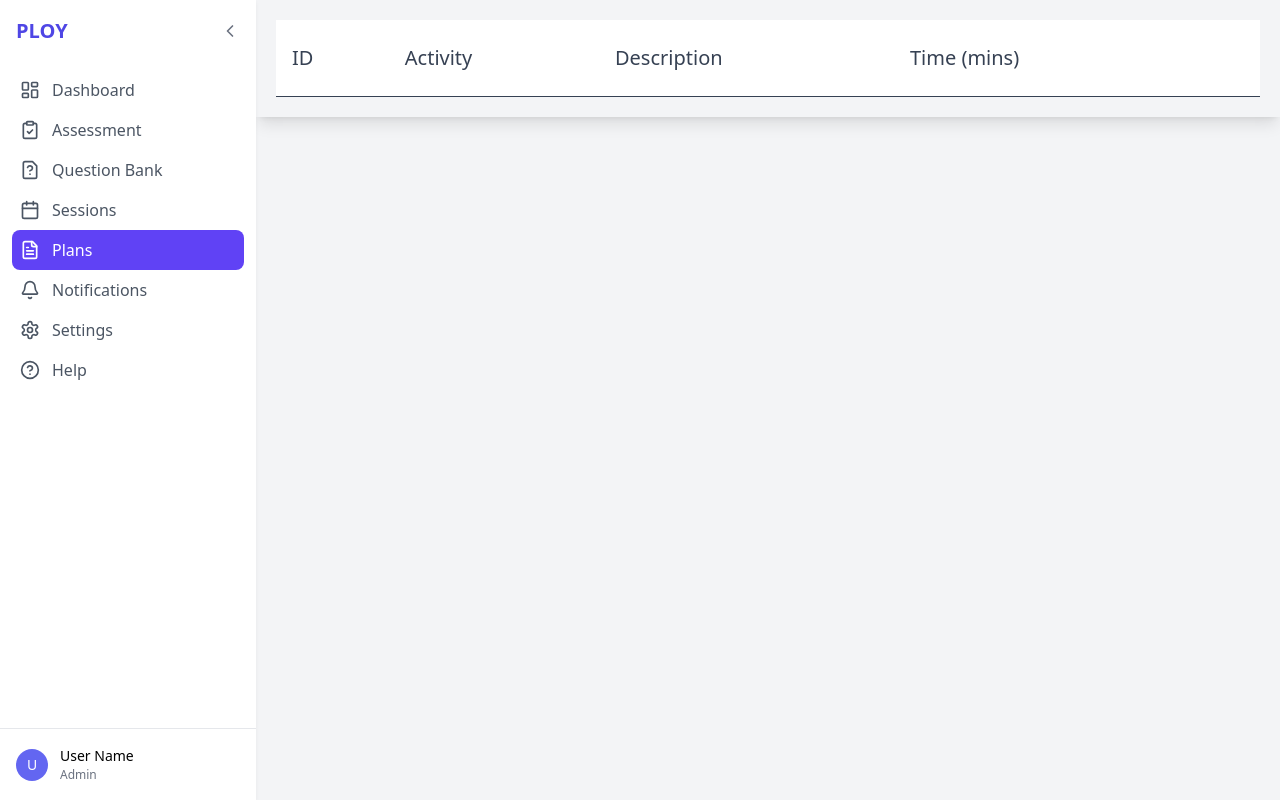
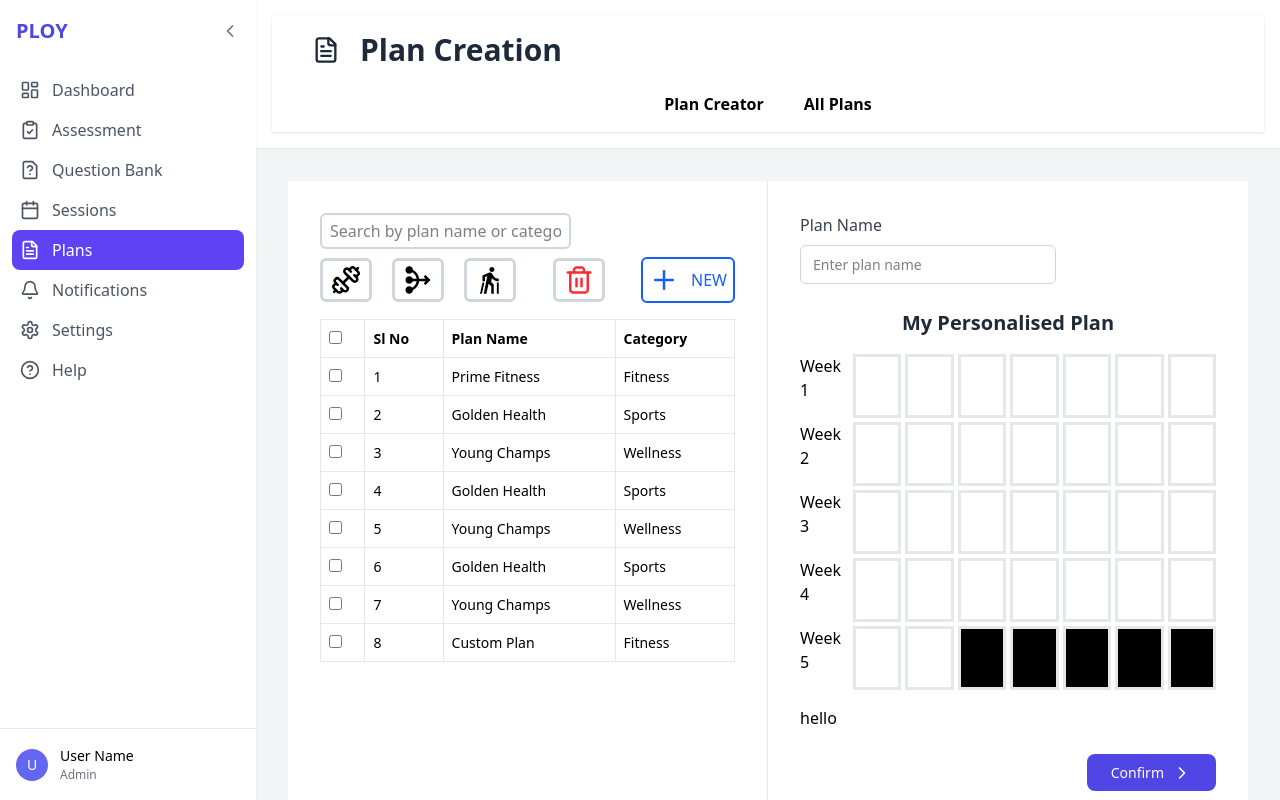
Before and after one commit to AnIrUdHtEmBe/LazyIdli-playOs-July_4-Assesment, a React (Vite) app: page /plans in a window 1280 px wide. Built offline with nearby package versions, Linux system fonts and the light colour scheme.

Commit message:
changes in plan page

```diff
--- a/src/Pages/PlanCreation.tsx
+++ b/src/Pages/PlanCreation.tsx
@@ -6,7 +6,6 @@ import "./PlanCreation.css"; // Import the CSS file
 import {
   Mediation,
   NordicWalking,
-  RunningWithErrors,
 } from "@mui/icons-material";
 
 function PlanCreation() {
--- a/src/Pages/PlansPage.tsx
+++ b/src/Pages/PlansPage.tsx
@@ -1,23 +1,10 @@
-import React from 'react'
-import Header from "../planPageComponent/Header"
-
-import AllSession from '../planPageComponent/SessionPage'
-import Calender from '../planPageComponent/Calender'
-import PagePreview from '../planPageComponent/planPagePreview'
-import AllPlans from '../planPageComponent/AllPlans'
+import React from "react";
+import Header from "../planPageComponent/Header";
+import PagePreview from "../planPageComponent/PlanPagePreview";
+import AllPlans from "../planPageComponent/AllPlans";
+import SessionPage from "../planPageComponent/SessionPage";
 function PlansPage() {
-  return (
-
-    <div>
-      {/* <Header/> */}
-      <PagePreview/>
-      {/* <AllPlans/> */}
-      {/* <div className='flex '>
-      <AllSession/>
-      <Calender/>
-      </div>  */}
-    </div>
-  )
+  return <SessionPage />;
 }
 
-export default PlansPage
+export default PlansPage;
--- a/src/planPageComponent/Calender.tsx
+++ b/src/planPageComponent/Calender.tsx
@@ -18,7 +18,7 @@ export default function Calendar() {
   };
 
   return (
-    <div className="p-4 bg-white rounded-lg shadow-md w-1/2 l max-w-[900px]">
+    <div className="p-4 bg-white rounded-lg shadow-md w-1/2">
       <input
         type="text"
         placeholder="Plan Name"
--- /dev/null
+++ b/src/planPageComponent/SessionPage.css
@@ -0,0 +1,212 @@
+/* Root container */
+.responses-root {
+  display: flex;
+  flex-direction: column;
+  /* allow natural growth rather than forcing exact viewport height */
+  min-height: 100vh;
+}
+
+/* Sticky header */
+.sticky-header {
+  position: sticky;
+  top: 0;
+  background-color: #ffffff;
+  z-index: 10;
+  padding: 1rem;
+  border-bottom: 1px solid #e5e7eb;
+}
+
+/* Main container */
+.main-container {
+  display: flex;
+  flex-direction: row;
+  flex: 1;
+  padding: 2rem;
+  border-radius: 0.5rem;
+  /* allow vertical scrolling when content overflows */
+  overflow-y: auto;
+}
+
+/* Stack panels on narrow screens */
+@media (max-width: 768px) {
+  .main-container {
+    flex-direction: column;
+  }
+}
+
+/* Left panel */
+.left-panel {
+  width: 50%;
+  background-color: #ffffff;
+  padding: 2rem;
+  display: flex;
+  flex-direction: column;
+  overflow-y: auto;
+  border-right: 1px solid #e5e7eb;
+}
+@media (max-width: 768px) {
+  .left-panel {
+    width: 100%;
+    padding: 1rem;
+    border-right: none;
+    border-bottom: 1px solid #e5e7eb;
+  }
+}
+
+/* Top bar */
+.top-bar {
+  display: flex;
+  flex-wrap: wrap;
+  gap: 0.5rem;
+  justify-content: space-between;
+  align-items: center;
+  margin-bottom: 1rem;
+}
+
+
+
+.delete-button {
+  background-color: #ef4444;
+  color: #ffffff;
+}
+.delete-button:disabled {
+  background-color: #fca5a5;
+  cursor: not-allowed;
+}
+
+/* Table container */
+.table-container {
+  overflow-x: auto;
+}
+.plans-table {
+  width: 100%;
+  border-collapse: collapse;
+  font-size: 0.875rem;
+}
+.plans-table th,
+.plans-table td {
+  padding: 0.5rem;
+  border: 1px solid #e5e7eb;
+  text-align: left;
+}
+.table-row:hover {
+  background-color: #f9fafb;
+}
+
+/* Right panel */
+.right-panel {
+  flex: 1;
+  padding: 2rem;
+  background-color: #ffffff;
+  overflow-y: auto;
+}
+@media (max-width: 768px) {
+  .right-panel {
+    padding: 1rem;
+  }
+}
+
+/* Plan details */
+.plan-details {
+  display: flex;
+  flex-direction: column;
+  gap: 1.5rem;
+}
+
+/* Plan name input */
+.plan-name-input label {
+  display: block;
+  margin-bottom: 0.5rem;
+  font-weight: 500;
+  color: #374151;
+}
+.plan-name-input input {
+  width: 100%;
+  max-width: 16rem;
+  padding: 0.5rem 0.75rem;
+  border: 1px solid #d1d5db;
+  border-radius: 0.375rem;
+  font-size: 0.875rem;
+}
+
+/* Calendar */
+.calendar {
+  display: flex;
+  flex-direction: column;
+  gap: 1rem;
+}
+.calendar-header {
+  display: flex;
+  justify-content: center;
+  align-items: center;
+}
+.calendar-header h2 {
+  font-size: 1.25rem;
+  font-weight: 600;
+  color: #1f2937;
+}
+.calendar-grid {
+  display: grid;
+  grid-template-columns: 1fr repeat(7, 1fr);
+  gap: 0.25rem;
+}
+
+.week-label {
+  font-weight: bold;
+  display: flex;
+  align-items: center;
+  justify-content: center;
+  background-color: #f3f4f6; /* light gray */
+  padding: 0.5rem;
+}
+
+.calendar-cell {
+  height: 4rem;
+  border: 3px solid #e5e7eb;
+  background-color: #ffffff;
+}
+.calendar-cell.clickable {
+  cursor: pointer;
+  background-color: #f0f9ff;
+  border: 1px solid #d1e9ff;
+}
+.calendar-cell.clickable:hover {
+  background-color: #6d6f70;
+}
+
+.calendar-cell.disabled {
+  pointer-events: none;
+  opacity: 0.5;
+  cursor: not-allowed;
+}
+
+
+.assigned-plan {
+  font-size: 0.75rem;
+  color: #333;
+}
+.calendar-cell.empty {
+  background-color: black;
+}
+
+/* Confirm button */
+.confirm-button {
+  display: flex;
+  justify-content: flex-end;
+
+}
+.confirm-button button {
+  display: flex;
+  align-items: center;
+  gap: 0.5rem;
+  padding: 0.5rem 1.5rem;
+  background-color: #4f46e5;
+  color: #ffffff;
+  border: none;
+  border-radius: 0.5rem;
+  cursor: pointer;
+  font-size: 0.875rem;
+}
+.confirm-button button:hover {
+  background-color: #4338ca;
+}
--- a/src/planPageComponent/SessionPage.tsx
+++ b/src/planPageComponent/SessionPage.tsx
@@ -1,88 +1,245 @@
-import React, { useContext, useEffect, useState } from "react";
+import React, { useContext, useEffect, useRef, useState } from "react";
 import { DataContext } from "../store/DataContext";
-import { LucideEye, LucideTrash2, Plus, Dumbbell, } from "lucide-react"; // Replace with actual Lucide icons
+import { ChevronRight, Dumbbell, Plus, Trash2 } from "lucide-react";
+import "./SessionPage.css"; // Import the CSS file
 
-function AllSession() {
-  const context = useContext(DataContext);
+import { Mediation, NordicWalking } from "@mui/icons-material";
+import Header from "../planPageComponent/Header";
 
-  if (!context) return <div>Loading...</div>;
+function SessionPage() {
+  const { plans, setPlans } = useContext(DataContext)!;
+  const [planName, setPlanName] = useState("");
+  const [searchTerm, setSearchTerm] = useState("");
+  const checkboxRef = useRef<HTMLInputElement>(null);
+  const [selectedIds, setSelectedIds] = useState<number[]>([]);
 
-  const { sessions, setSessions } = context;
-  const [selectedSessions, setSelectedSessions] = useState<number[]>([]);
-  const [filterCategory, setFilterCategory] = useState<string>("All");
+  // grid and checked cell interaction
+  const [activePlan, setActivePlan] = useState(null);
+  const [gridAssignments, setGridAssignments] = useState<{
+    [key: number]: any;
+  }>({});
 
-  const toggleSelect = (index: number) => {
-    setSelectedSessions((prev) =>
-      prev.includes(index) ? prev.filter((i) => i !== index) : [...prev, index]
+  const filteredPlans = plans.filter(
+    (plan) =>
+      plan.planName.toLowerCase().includes(searchTerm.toLowerCase()) ||
+      plan.category.toLowerCase().includes(searchTerm.toLowerCase())
   );
+
+  const isAllSelected =
+    filteredPlans.length > 0 && selectedIds.length === filteredPlans.length;
+
+  useEffect(() => {
+    if (checkboxRef.current) {
+      checkboxRef.current.indeterminate =
+        selectedIds.length > 0 && selectedIds.length < filteredPlans.length;
+    }
+  }, [selectedIds, filteredPlans.length]);
+
+  const toggleSelectAll = () => {
+    // setSelectedIds(isAllSelected ? [] : filteredPlans.map((p) => p.id));
+
+    if (isAllSelected) {
+      setSelectedIds([]);
+      setActivePlan(null);
+    } else {
+      setSelectedIds(filteredPlans.map((p) => p.id));
+    }
   };
 
-  const filteredSessions =
-    filterCategory === "All"
-      ? sessions
-      : sessions.filter((s) => s.sessionType === filterCategory);
+  const toggleSelectOne = (id: number) => {
+    setSelectedIds((prev) => {
+      const newSelected = prev.includes(id)
+        ? prev.filter((i) => i !== id)
+        : [...prev, id];
+      console.log(newSelected);
+      // setting active plan for the communication of grid and colums
+      if (newSelected.length === 1) {
+        const plan = plans.find((p) => p.id === newSelected[0]);
+        setActivePlan(plan || null);
+      } else {
+        setActivePlan(null);
+      }
+      return newSelected;
+    });
+  };
+
+  const handleGridCellClick = (index: number) => {
+    if (!activePlan) return; // If no plan is selected, do nothing
+
+    setGridAssignments((prev) => ({
+      ...prev,
+      [index]: activePlan,
+    }));
+  };
+
+  const handleDelete = () => {
+    setPlans((prev) => prev.filter((p) => !selectedIds.includes(p.id)));
+    setSelectedIds([]);
+  };
+
+  const [len, setLen] = useState(30);
 
   return (
-    <div className="bg-gray-100 w-1/2 h-full shadow-lg p-5">
-      <div className="bg-white rounded-lg">
-        {/* Header */}
-        <div className="flex justify-between items-center p-5 border-b">
-          <div className="font-normal text-3xl">
-            Sessions{" "}
-            <span className="bg-blue-100 text-blue-800 text-sm px-2 py-1 rounded-lg">All</span>
+    <div className="responses-root">
+      <div className="sticky-header">
+        <Header />
       </div>
-          <div className="flex items-center space-x-2">
-            {/* Icons for filtering */}
-            <button onClick={() => setFilterCategory("Fitness")}><Dumbbell /></button>
-            <button onClick={() => setFilterCategory("Wellness")}>🧘🏻‍♂️</button>
-            <button onClick={() => setFilterCategory("Sports")}>🏃🏻</button>
-            <button onClick={() => setFilterCategory("All")} className="text-sm border px-2 py-1 rounded-md">All</button>
 
-            {/* Delete and New buttons */}
-            <button className="text-red-500">
-              <LucideTrash2 />
+      <div className="main-container ">
+        {/* Left Panel: Plans Table */}
+        <div className="left-panel">
+          {/* Top Bar */}
+          <div className="top-bar">
+            <input
+              className="border-2 border-gray-300 px-2 py-1 rounded-md"
+              type="text"
+              value={searchTerm}
+              onChange={(e) => setSearchTerm(e.target.value)}
+              placeholder="Search by plan name or category"
+            />
+
+            <div className="flex items-center space-x-5">
+              <button className="border-3 border-gray-300 px-2 py-1 rounded-md">
+                <Dumbbell size={30}></Dumbbell>
               </button>
-            <button className="flex items-center space-x-1 border-2 px-4 py-2 rounded-lg border-blue-600">
-              <Plus size={20} className="text-blue-600" />
-              <span className="text-blue-600 text-sm">New</span>
+              <button className="border-3 border-gray-300 px-2 py-1 rounded-md">
+                <Mediation style={{ fontSize: "30px" }} />
+              </button>
+              <button className="border-3 border-gray-300 px-2 py-1 rounded-md">
+                <NordicWalking style={{ fontSize: "30px" }}></NordicWalking>
               </button>
             </div>
+
+            <button
+              className="border-3 border-gray-300  px-2 py-1 rounded-md"
+              onClick={handleDelete}
+              disabled={selectedIds.length === 0}
+            >
+              <Trash2 size={30} className="text-red-500" />
+            </button>
+            <button className="flex items-center space-x-3 p-1.5 border-2 rounded-md text-blue-600">
+              <Plus size={30} />
+              <span>NEW</span>
+            </button>
           </div>
 
           {/* Table */}
-        <table className="w-full table-auto border-collapse text-left">
+          <div className="table-container">
+            <table className="plans-table">
               <thead>
-            <tr className="bg-gray-100 text-gray-600 text-sm">
-              <th className="p-4 border"> {/* master checkbox placeholder */}
-                <input type="checkbox" disabled />
+                <tr>
+                  <th>
+                    <input
+                      type="checkbox"
+                      ref={checkboxRef}
+                      onChange={toggleSelectAll}
+                      checked={isAllSelected}
+                    />
                   </th>
-              <th className="p-4 border">Session Name</th>
-              <th className="p-4 border">Category</th>
-              <th className="p-4 border">Preview</th>
+                  <th>Sl No</th>
+                  <th>Plan Name</th>
+                  <th>Category</th>
                 </tr>
               </thead>
               <tbody>
-            {filteredSessions.map((session, index) => (
-              <tr key={index} className="hover:bg-gray-50">
-                <td className="p-4 border">
+                {filteredPlans.map((plan, idx) => (
+                  <tr key={plan.id} className="table-row">
+                    <td>
                       <input
                         type="checkbox"
-                    checked={selectedSessions.includes(index)}
-                    onChange={() => toggleSelect(index)}
+                        checked={selectedIds.includes(plan.id)}
+                        onChange={() => toggleSelectOne(plan.id)}
                       />
                     </td>
-                <td className="p-4 border">{session.sessionName}</td>
-                <td className="p-4 border">{session.sessionType}</td>
-                <td className="p-4 border">
-                  <LucideEye className="text-gray-600 cursor-pointer" />
-                </td>
+                    <td>{idx + 1}</td>
+                    <td>{plan.planName}</td>
+                    <td>{plan.category}</td>
                   </tr>
                 ))}
               </tbody>
             </table>
           </div>
         </div>
+
+        {/* Right Panel: Plan Details & Calendar */}
+        <div className="right-panel">
+          <div className="plan-details">
+            {/* Plan Name Input */}
+            <div className="plan-name-input">
+              <label htmlFor="planName">Plan Name</label>
+              <input
+                type="text"
+                id="planName"
+                value={planName}
+                onChange={(e) => setPlanName(e.target.value)}
+                placeholder="Enter plan name"
+              />
+            </div>
+
+            {/* Calendar */}
+            <div className="calendar">
+              <div className="calendar-header">
+                <h2>My Personalised Plan</h2>
+              </div>
+
+              <div className="calendar-grid">
+                {Array.from({ length: Math.ceil(len / 7) }, (_, weekIndex) => (
+                  <React.Fragment key={weekIndex}>
+                    <div className="week Label"> Week {weekIndex + 1}</div>
+                    {Array.from({ length: 7 }, (_, dayIndex) => {
+                      const index = weekIndex * 7 + dayIndex;
+                      const assignedPlan = gridAssignments[index];
+
+                      return index < len ? (
+                        <div
+                          key={index}
+                          className={`calendar-cell ${
+                            activePlan && !(selectedIds.length > 1)
+                              ? "clickable"
+                              : ""
+                          } ${selectedIds.length > 1 ? "disabled" : ""}`}
+                          onClick={() => {
+                            if (!(selectedIds.length > 1)) {
+                              handleGridCellClick(index);
+                            }
+                          }}
+                        >
+                          {assignedPlan ? (
+                            <div className="assigned-plan">
+                              <strong>{assignedPlan.planName}</strong>
+                              <div className="small">
+                                {assignedPlan.category}
+                              </div>
+                            </div>
+                          ) : null}
+                        </div>
+                      ) : (
+                        <div
+                          key={`empty-${index}`}
+                          className="calendar-cell empty"
+                        >
+                          {" "}
+                        </div>
+                      );
+                    })}
+                  </React.Fragment>
+                ))}
+              </div>
+            <div>hello</div>
+            </div>
+
+            {/* Confirm Button */}
+            <div className="confirm-button">
+              <button>
+                <span>Confirm</span>
+                <ChevronRight size={20} />
+              </button>
+            </div>
+          </div>
+        </div>
+      </div>
+    </div>
   );
 }
 
-export default AllSession;
+export default SessionPage;
```
Also changed, not shown: src/planPageComponent/AllPlans.tsx (+26 -10 lines). Lines whose indentation alone changed are shown as unchanged.
